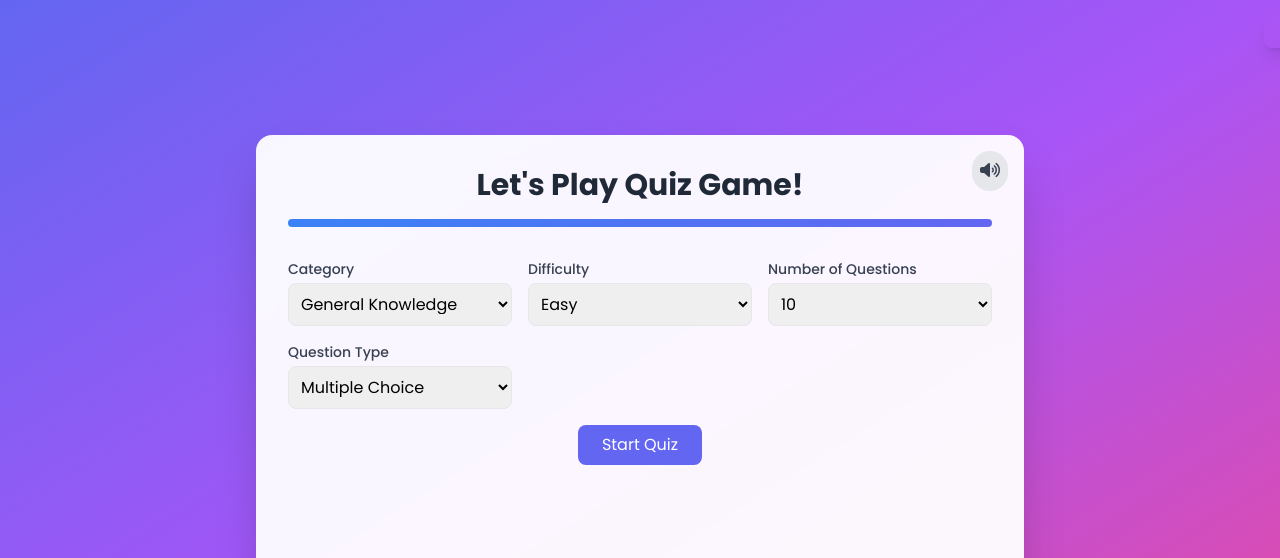
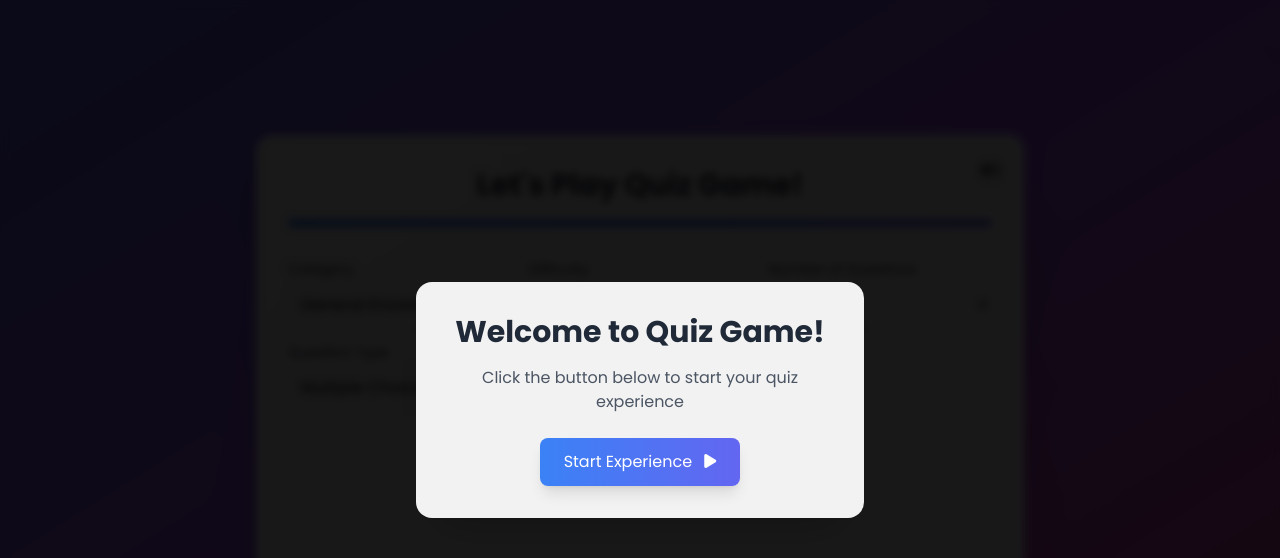
Before and after one commit to Rover1218/quiz-app, a website: page frontend/index.html in a window 1280 px wide. Shown: the top 558 px of the page. Drawn offline with nearby package versions, Linux system fonts and the light colour scheme.

Commit message:
Add welcome screen and background music functionality

```diff
--- a/frontend/app.js
+++ b/frontend/app.js
@@ -1,3 +1,14 @@
+// Add this at the beginning of your app.js file
+document.getElementById('start-experience').addEventListener('click', function () {
+    // Hide welcome screen
+    document.getElementById('welcome-screen').style.display = 'none';
+    // Start background music
+    const backgroundMusic = document.getElementById('backgroundMusic');
+    backgroundMusic.play();
+    // Set initial volume
+    backgroundMusic.volume = 0.3;
+});
+
 // Add at the beginning of your file
 const correctSound = document.getElementById('correctSound');
 const wrongSound = document.getElementById('wrongSound');
--- a/frontend/index.html
+++ b/frontend/index.html
@@ -15,6 +15,20 @@
 
 <body
     class="min-h-screen bg-gradient-to-br from-indigo-500 via-purple-500 to-pink-500 flex items-center justify-center p-4 font-['Poppins']">
+
+    <!-- Add Welcome Screen -->
+    <div id="welcome-screen"
+        class="fixed inset-0 bg-black/90 backdrop-blur-sm flex flex-col items-center justify-center z-50">
+        <div
+            class="text-center bg-white/95 backdrop-blur-xl rounded-2xl shadow-2xl p-8 animate__animated animate__fadeIn max-w-md">
+            <h1 class="text-3xl font-bold text-gray-800 mb-4">Welcome to Quiz Game!</h1>
+            <p class="text-gray-600 mb-6">Click the button below to start your quiz experience</p>
+            <button id="start-experience"
+                class="px-6 py-3 bg-gradient-to-r from-blue-500 to-indigo-500 text-white rounded-lg shadow-lg hover:shadow-xl transform hover:-translate-y-1 transition-all duration-200">
+                Start Experience <i class="fas fa-play ml-2"></i>
+            </button>
+        </div>
+    </div>
 
     <!-- Add audio elements -->
     <audio id="correctSound" src="./asset/sounds/mixkit-correct-answer-tone-2870.wav"></audio>
```
